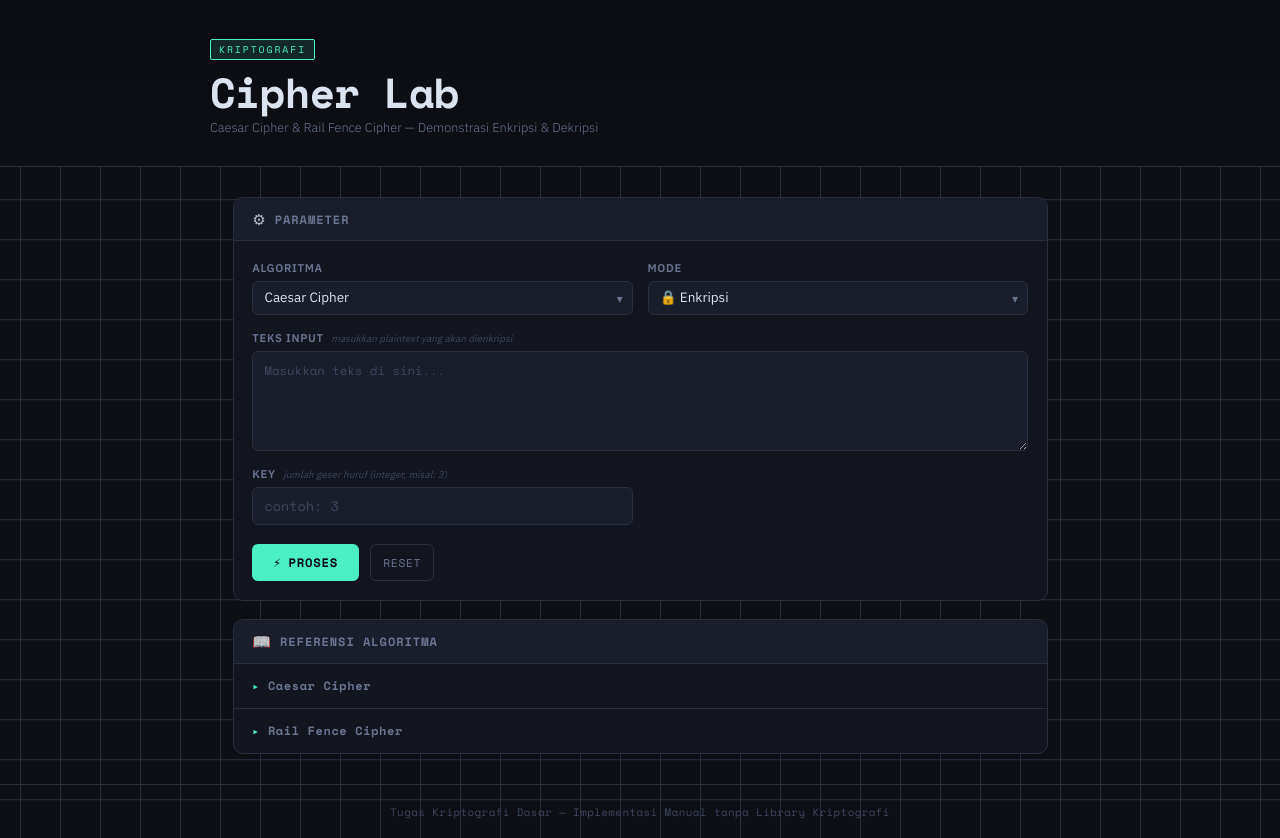
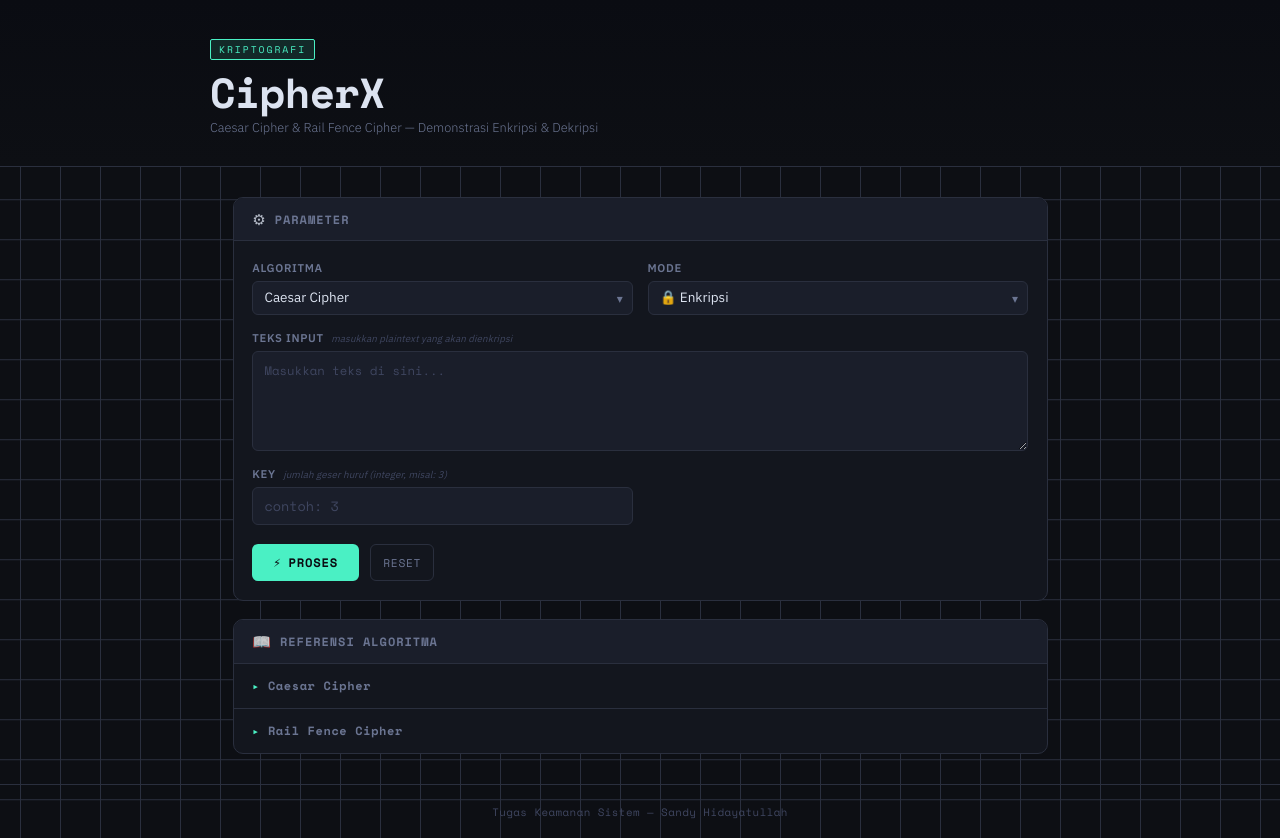
Before and after one commit to sandyxd18/chiperx, a Flask app: page / in a window 1280 px wide. Run offline with Flask 3, Linux system fonts and the light colour scheme.

Commit message:
update templates

```diff
--- a/templates/index.html
+++ b/templates/index.html
@@ -3,7 +3,7 @@
 <head>
   <meta charset="UTF-8" />
   <meta name="viewport" content="width=device-width, initial-scale=1.0" />
-  <title>Kriptografi Dasar — Caesar & Rail Fence</title>
+  <title>CipherX — Caesar & Rail Fence</title>
   <link rel="stylesheet" href="{{ url_for('static', filename='style.css') }}" />
 </head>
 <body>
@@ -14,7 +14,7 @@
   <header class="site-header">
     <div class="header-inner">
       <div class="header-badge">KRIPTOGRAFI</div>
-      <h1 class="site-title">Cipher Lab</h1>
+      <h1 class="site-title">CipherX</h1>
       <p class="site-sub">Caesar Cipher &amp; Rail Fence Cipher — Demonstrasi Enkripsi &amp; Dekripsi</p>
     </div>
   </header>
@@ -200,7 +200,7 @@ Ciphertext: HOL + ELWRD + LO = "HOLELWRDLO"</pre>
   </main>
 
   <footer class="site-footer">
-    <p>Tugas Kriptografi Dasar &mdash; Implementasi Manual tanpa Library Kriptografi</p>
+    <p>Tugas Keamanan Sistem &mdash; Sandy Hidayatullah</p>
   </footer>
 
   <!-- Script untuk update hint label secara dinamis -->
```
